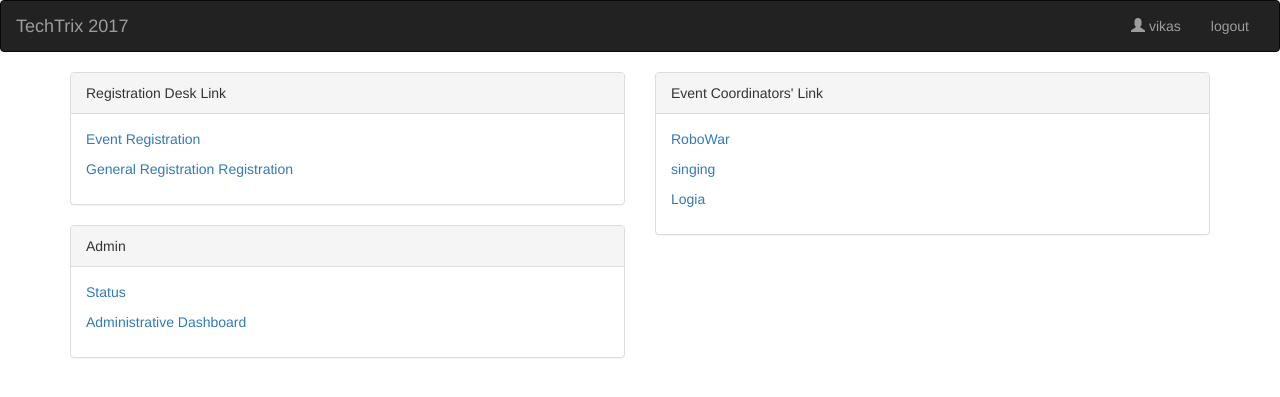
After one commit to vikas-0/TechTrixManager, a Django app: page / in a window 1280 px wide. The commit adds this page. Shown: the top 397 px of the page. Run offline with Django 3.2, Linux system fonts and the light colour scheme; a user stored in the database is signed in; data comes from the database, SQL or seed files in the repository; both versions use the stored data as it was after the commit; some libraries are stand-ins or nearby versions.

Commit message:
App Completed, dtabase left

```diff
--- a/TechTrixManager/urls.py
+++ b/TechTrixManager/urls.py
@@ -16,9 +16,13 @@ Including another URLconf
 from django.conf.urls import url, include
 from django.contrib import admin
 from default import views as defaultview
+
+admin.site.site_header="Techtrix 2017"
+
 urlpatterns = [
     url(r'^admin/', admin.site.urls),
+    url(r'^', include('registration.urls')),
     url(r'^reg/', include('registration.urls')),
     url(r'^event/', include('eventman.urls')),
-    url(r'^status/', defaultview.statistics)
+    url(r'^status/', defaultview.statistics, name='status')
 ]
--- a/default/views.py
+++ b/default/views.py
@@ -1,9 +1,11 @@
 from django.shortcuts import render_to_response
+from django.contrib.auth.decorators import user_passes_test
 from chartit import DataPool, Chart
 from registration.models import *
 from django.db.models import Sum, Count
 # Create your views here.
 
+@user_passes_test(lambda u: u.is_superuser, login_url='/reg/login/')
 def statistics(request):
 
     moneyByGenralReg=Candidate.objects.aggregate(Sum('feePayable'))['feePayable__sum']
--- a/registration/templates/base.html
+++ b/registration/templates/base.html
@@ -23,7 +23,7 @@
                 <span class="icon-bar"></span>
             </button>
 
-            <a class="navbar-brand" href="#">TechTrix 2017</a>
+            <a class="navbar-brand" href="{% url 'registration:home' %}">TechTrix 2017</a>
         </div>
 
          <!--Items -->
--- a/registration/templates/eventregtikcet.html
+++ b/registration/templates/eventregtikcet.html
@@ -17,7 +17,7 @@
             <div><label> Registered For: </label><span>{{ registeredevent }}</span></div>
             <div><label> Registration Fee: </label><span>₹{{ regfee }}</span></div>
         </div>
-    <div class="panel-footer">Give these info to coordinator
+    <div class="panel-footer">Give these info to participant
     <br>
         <a class=" btn btn-default right" href="{{ backurl }}">Go Back</a>
     </div>
--- /dev/null
+++ b/registration/templates/home.html
@@ -0,0 +1,44 @@
+{% extends 'base.html' %}
+{% block title %}Dashboard{% endblock %}
+
+ {% block navrightitem %}
+
+<li><a><span class="glyphicon glyphicon-user"></span>&nbsp;{{user}}</a></li>
+     <li><a href="{% url 'registration:logout' %}">logout</a></li>
+                {% endblock %}
+{% block body %}
+    <div class="row">
+    <div class="col-sm-6">
+        <div class="panel panel-default">
+                <div class="panel-heading" >Registration Desk Link</div>
+                <div    class="panel-body">
+                        <p><a href="{% url 'registration:eventreg'%}">Event Registration</a></p>
+                        <p><a href="{% url 'registration:generalreg'%}">General Registration Registration</a></p>
+
+                </div>
+            </div>
+        <div class="panel panel-default">
+                <div class="panel-heading" >Admin</div>
+                <div    class="panel-body">
+                        <p><a href="{% url 'status'%}">Status</a></p>
+                        <p><a href="{% url 'admin:index'%}">Administrative Dashboard</a></p>
+
+                </div>
+            </div>
+    </div>
+
+        <div class="col-sm-6">
+
+            <div class="panel panel-default">
+                <div class="panel-heading" >Event Coordinators' Link</div>
+                <div    class="panel-body">
+                    {% for event in eventsubmission %}
+                        <p><a href="{% url 'registration:scoreSub' event.pk %}">{{ event.name }}</a></p>
+                    {% endfor %}
+
+                </div>
+            </div>
+        </div>
+    </div>
+
+{% endblock %}
--- a/registration/templates/scoresubmisiion.html
+++ b/registration/templates/scoresubmisiion.html
@@ -46,7 +46,7 @@
 
       <div class="col-lg-10 col-lg-offset-2">
 
-          <input type="submit" name="register" class="btn btn-primary" value="Register">
+          <input type="submit" name="register" class="btn btn-primary" value="Submit">
       </div>
     </div>
   </fieldset>
--- a/registration/views.py
+++ b/registration/views.py
@@ -12,9 +12,12 @@ from eventman.models import Event as EventList
 
 # Home page for candidate registration(General & event)
 @login_required(login_url='/reg/login/')
-@user_passes_test(login_url='/reg/login/', test_func= lambda user: 'registrar' in [i.name for i in user.groups.all()])
 def registrationHome(request):
-    return render(request, template_name='base.html')
+    eventList=Event.objects.all()
+
+    print(eventList)
+    contexts={'eventsubmission':eventList}
+    return render(request, template_name='home.html',context=contexts)
 
 
 # Renders login page and also handles login request only for registrar
@@ -24,25 +27,27 @@ def loginUser(request):
     if request.GET:
         redirectTo = request.GET['next']
 
+    # if request.user.is_authenticated():
+    #     return HttpResponseRedirect(reverse('registration:home'))
+
     if request.method == 'POST':
         username = request.POST['username']
         password = request.POST['password']
         user = authenticate(username=username, password=password)
         if user is not None:
             if user.is_active:
-                if 'registrar' in [i.name for i in user.groups.all()]:
-                    login(request, user)
-                    if redirectTo=="":
-                        return render(request, 'base.html')
-                    else:
-                        # If login page is opened due to failed authentication
+                login(request, user)
+                if redirectTo=="":
+                    return HttpResponseRedirect(reverse('registration:home'))
+                else:
+                    # If login page is opened due to failed authentication
                         return HttpResponseRedirect(redirectTo)
-                else:
-                    return render(request, 'login.html', {'error_message': 'You are not authorised for this section', 'next':redirectTo})
+
             else:
                 return render(request, 'login.html', {'error_message': 'Your account has been disabled', 'next':redirectTo})
         else:
             return render(request, 'login.html', {'error_message': 'Invalid login', 'next':redirectTo})
+
     return render(request, template_name='login.html',context={'next':redirectTo})
 
 
@@ -195,9 +200,6 @@ def cadindateDetailsofEvent(request):
             {'resp': False, 'data': None},
             safe=False)
 
-
-
-
 def logoutUser(request):
     logout(request)
-    return render(request, 'login.html', {'error_message': 'Logged Out', 'next': request})
+    return HttpResponseRedirect(reverse('registration:login'))
```
Also changed, not shown: default/templates/base.html (deleted, +0 -51 lines), eventman/templates/base.html (deleted, +0 -51 lines), db.sqlite3.
